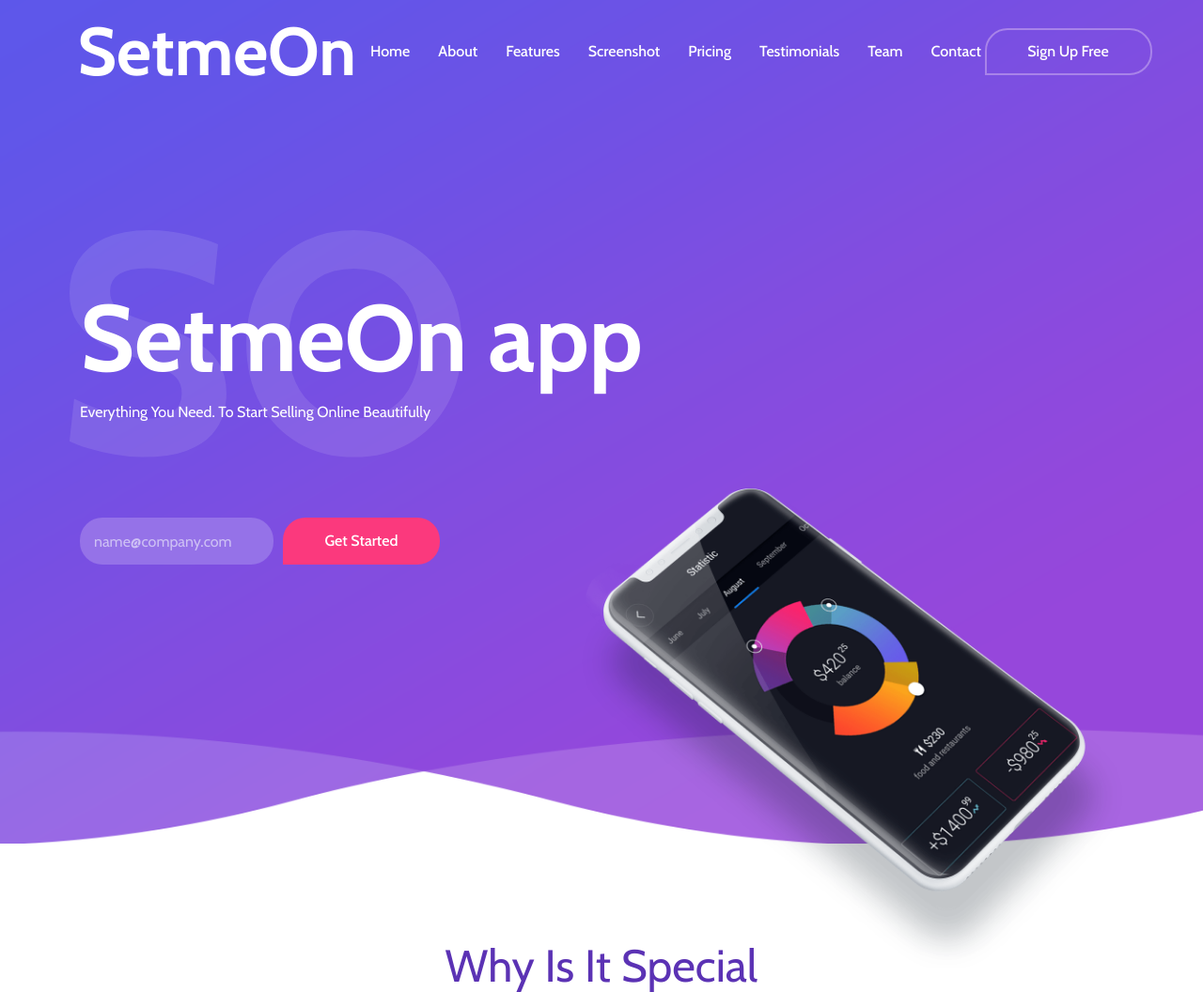
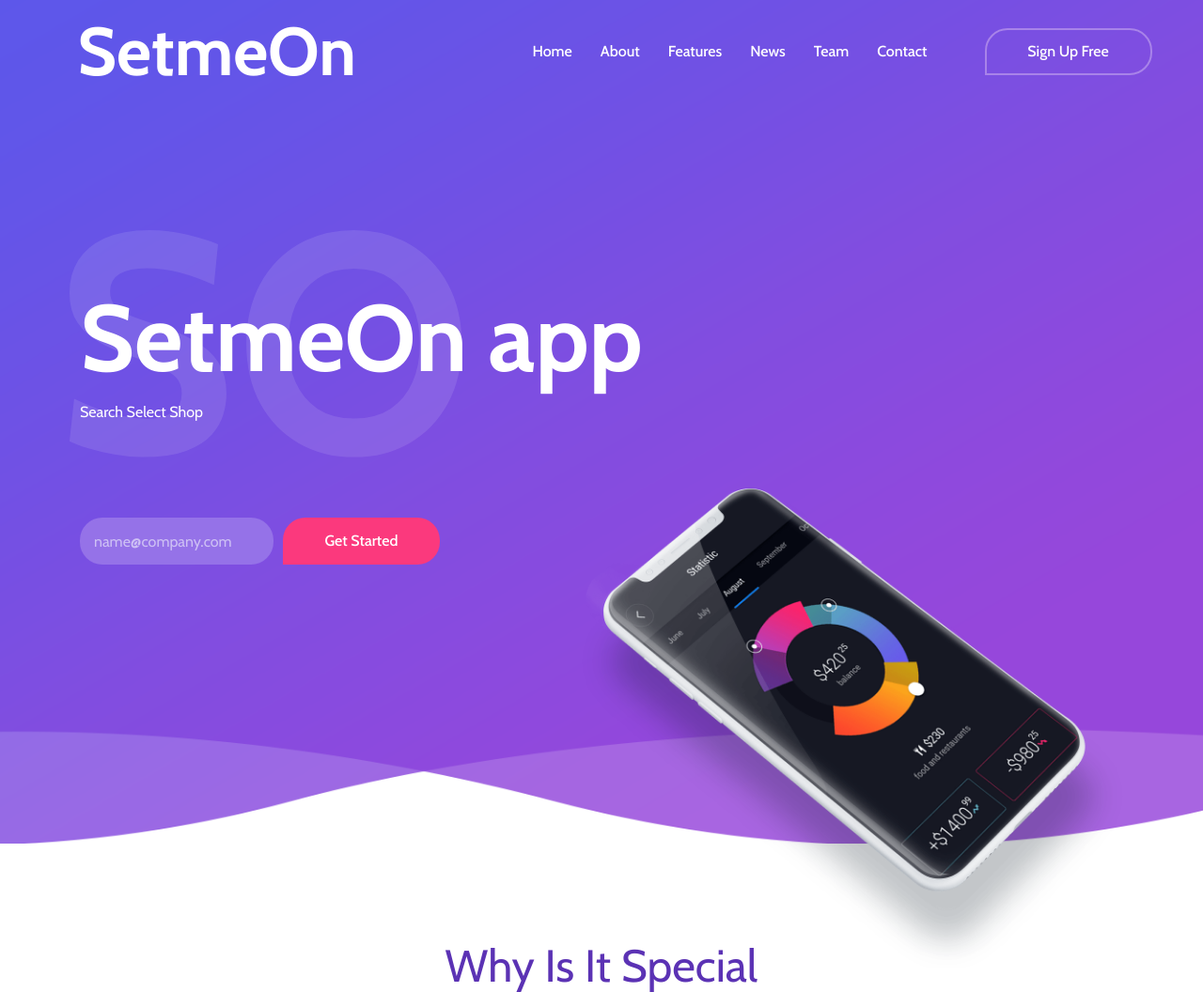
Before and after one commit to suryatejasonti/CMPE272Project_deprecated, a PHP site: page / in a window 1280 px wide. Shown: the top 1056 px of the page at 94% size. Run offline with PHP 8.4, Linux system fonts and the light colour scheme; some web fonts are replaced.

Commit message:
updating title

```diff
--- a/index.php
+++ b/index.php
@@ -9,7 +9,7 @@
     <!-- The above 4 meta tags *must* come first in the head; any other head content must come *after* these tags -->
 
     <!-- Title -->
-    <title>Colorlib App - App Landing Page</title>
+    <title>setmeOn</title>
 
     <!-- Favicon -->
     <link rel="icon" href="img/core-img/favicon.ico">
@@ -55,13 +55,7 @@
                                         <a class="nav-link" href="#features">Features</a>
                                     </li>
                                     <li class="nav-item">
-                                        <a class="nav-link" href="#screenshot">Screenshot</a>
-                                    </li>
-                                    <li class="nav-item">
-                                        <a class="nav-link" href="#pricing">Pricing</a>
-                                    </li>
-                                    <li class="nav-item">
-                                        <a class="nav-link" href="#testimonials">Testimonials</a>
+                                        <a class="nav-link" href="#News">News</a>
                                     </li>
                                     <li class="nav-item">
                                         <a class="nav-link" href="#team">Team</a>
@@ -96,7 +90,7 @@
                     <div class="wellcome-heading">
                         <h2>SetmeOn app</h2>
                         <h3>SO</h3>
-                        <p>Everything You Need. To Start Selling Online Beautifully</p>
+                        <p>Search Select Shop</p>
                     </div>
                     <div class="get-start-area">
                         <!-- Form Start -->
```
